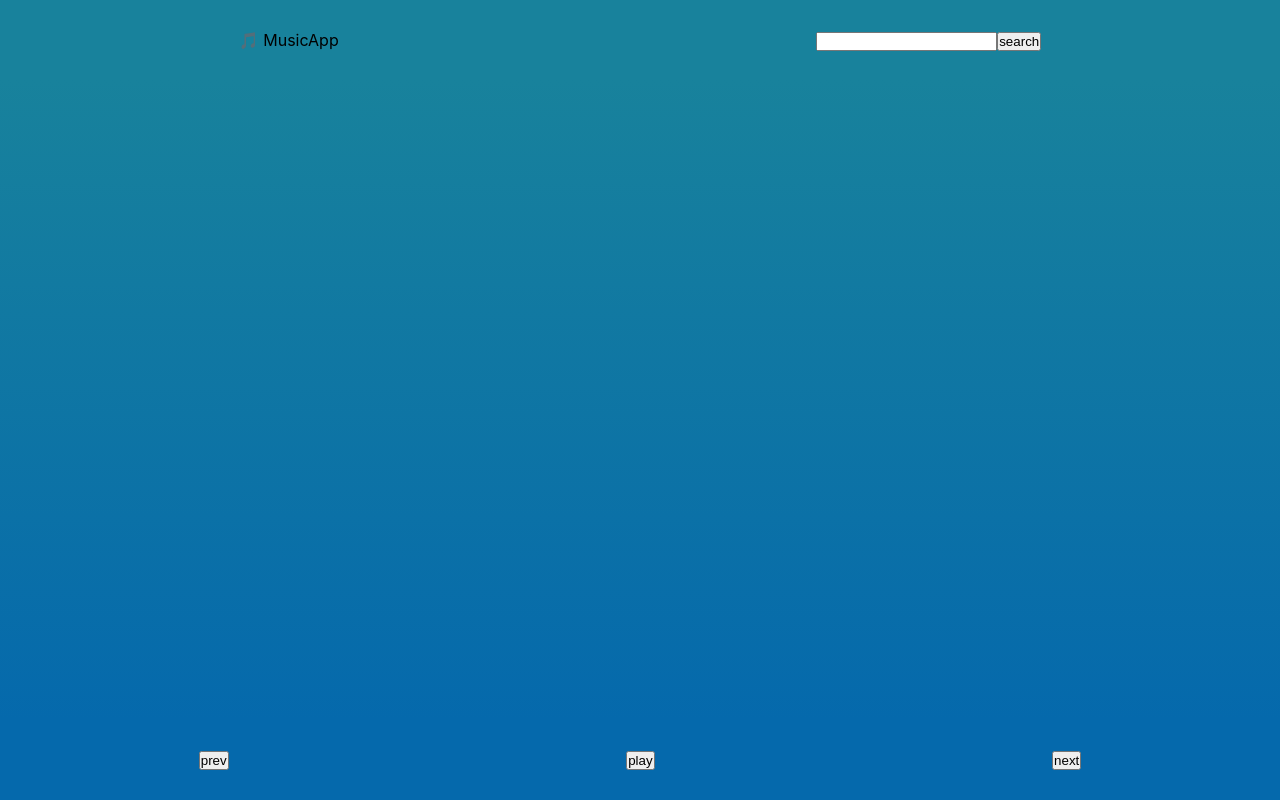
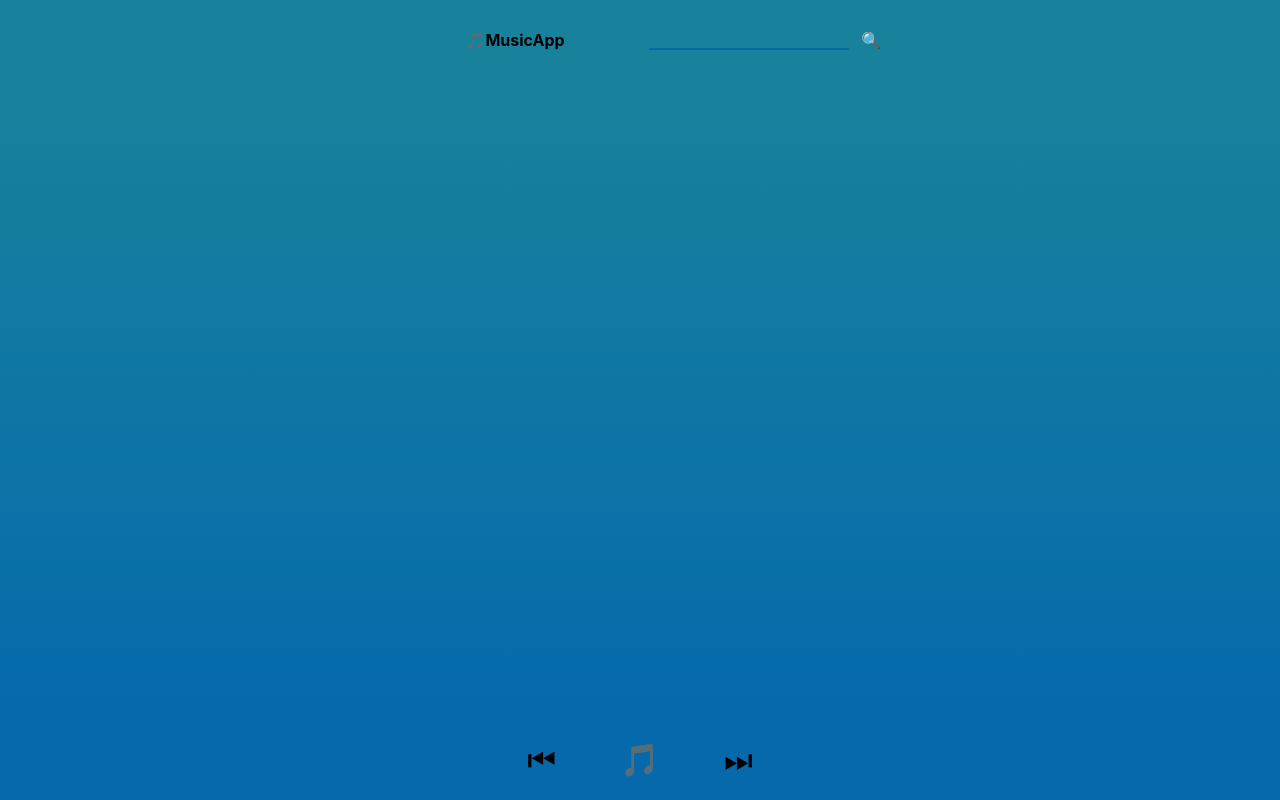
Before and after one commit to PatrykBuniX/MusicApp, a React (Create React App) app: page / in a window 1280 px wide. Built offline with nearby package versions, Linux system fonts and the light colour scheme.

Commit message:
style searchbar, player and songs list

```diff
--- a/src/components/Player.js
+++ b/src/components/Player.js
@@ -8,7 +8,7 @@ const PlayerWrapper = styled.div`
   height: 10vh;
   background: #0569ac;
   display: flex;
-  justify-content: space-around;
+  justify-content: center;
   align-items: center;
   position: fixed;
   bottom: 0;
@@ -21,6 +21,30 @@ const Canvas = styled.canvas`
   z-index: -1;
   top: 0;
   left: 0;
+`;
+
+const Button = styled.button`
+  cursor: pointer;
+  background: none;
+  border: none;
+  font-size: 2em;
+  transition: transform 0.2s cubic-bezier(0.14, 1.35, 0.54, 1.95);
+  outline: none;
+
+  &:hover {
+    transform: scale(1.1);
+  }
+  &:focus {
+    transform: scale(1.1);
+  }
+
+  &:nth-of-type(2) {
+    margin: 0 10%;
+
+    @media (min-width: 768px) {
+      margin: 0 5%;
+    }
+  }
 `;
 
 const Player = props => {
@@ -37,7 +61,9 @@ const Player = props => {
   let bufferLength;
 
   const handleClick = () => {
+    if (!audio.current.src) return;
     if (isPlaying) {
+      console.dir(audio.current);
       props.togglePlay(false);
     } else {
       props.togglePlay(true);
@@ -115,9 +141,27 @@ const Player = props => {
         src={playlist[trackIndex] && playlist[trackIndex].preview}
       ></audio>
       <Canvas ref={canvas}></Canvas>
-      <button onClick={playPrev}>prev</button>
-      <button onClick={handleClick}>{!isPlaying ? "play" : "pause"}</button>
-      <button onClick={playNext}>next</button>
+      <Button onClick={playPrev}>
+        <span role="img" aria-label="previous">
+          ⏮
+        </span>
+      </Button>
+      <Button onClick={handleClick}>
+        {!isPlaying ? (
+          <span role="img" aria-label="music note">
+            🎵
+          </span>
+        ) : (
+          <span role="img" aria-label="pause">
+            ⏸
+          </span>
+        )}
+      </Button>
+      <Button onClick={playNext}>
+        <span role="img" aria-label="next">
+          ⏭
+        </span>
+      </Button>
     </PlayerWrapper>
   );
 };
--- a/src/components/SearchBar.js
+++ b/src/components/SearchBar.js
@@ -9,10 +9,64 @@ const BarWrapper = styled.div`
   height: 10vh;
   background: #18829c;
   display: flex;
-  justify-content: space-around;
+  justify-content: center;
   align-items: center;
   position: fixed;
   top: 0;
+  font-size: 1rem;
+
+  /* @media (min-width: 768px) {
+    justify-content: flex-start;
+  } */
+`;
+
+const Logo = styled.p`
+  flex: 1;
+  max-width: 250px;
+  display: flex;
+  justify-content: center;
+  font-size: 1em;
+  font-weight: bold;
+`;
+
+const Form = styled.form`
+  flex: 1;
+  max-width: 250px;
+  display: flex;
+  justify-content: center;
+`;
+
+const Input = styled.input`
+  width: 80%;
+  background: none;
+  border: none;
+  border-bottom: 2px solid #0569ac;
+  outline: none;
+  transform-origin: right;
+  transition: transform 0.2s cubic-bezier(0.14, 1.35, 0.54, 1.95);
+
+  &:hover {
+    transform: scale(1.2);
+  }
+  &:focus {
+    transform: scale(1.2);
+  }
+`;
+const Button = styled.button`
+  cursor: pointer;
+  background: none;
+  border: none;
+  font-size: 1em;
+  margin-left: 5%;
+  transition: transform 0.2s ease-in-out;
+  outline: none;
+
+  &:hover {
+    transform: scale(1.1);
+  }
+  &:focus {
+    transform: scale(1.1);
+  }
 `;
 
 const SearchBar = props => {
@@ -35,16 +89,20 @@ const SearchBar = props => {
   };
   return (
     <BarWrapper>
-      <p>
+      <Logo>
         <span role="img" aria-label="music note">
           🎵
         </span>{" "}
         MusicApp
-      </p>
-      <form onSubmit={handleSubmit}>
-        <input onChange={handleChange} type="text" />
-        <button type="submit">search</button>
-      </form>
+      </Logo>
+      <Form onSubmit={handleSubmit}>
+        <Input onChange={handleChange} type="text" />
+        <Button type="submit">
+          <span role="img" aria-label="magnify">
+            🔍
+          </span>
+        </Button>
+      </Form>
     </BarWrapper>
   );
 };
--- a/src/components/SongsList.js
+++ b/src/components/SongsList.js
@@ -19,35 +19,38 @@ const List = styled.ul`
   list-style-type: none;
   height: 100%;
   width: 100%;
+  &::-webkit-scrollbar {
+    display: none;
+  }
 `;
 
 const ListItem = styled.li`
   margin: 1% auto;
   width: 90%;
-  max-width: 600px;
+  max-width: 500px;
   height: 15%;
-  max-height: 80px;
+  max-height: 70px;
   background: hsla(244, 0%, 100%, 0.25);
-  border: 2px solid black;
+  border-bottom: 4px solid black;
   display: flex;
   justify-content: space-between;
+  cursor: pointer;
 `;
 
 const Button = styled.button`
   display: block;
-  margin: 1vh auto;
-  position: absolute;
-  left: 0;
-  right: 0;
-  z-index: 1;
+  width: 100%;
+  height: 100%;
+  background: none;
+  cursor: pointer;
+  border: none;
 `;
 
 const Title = styled.p`
-  font-size: 0.9em;
+  font-size: 1.1em;
 `;
 const Artist = styled.p`
-  font-size: 0.8em;
-  color: grey;
+  font-size: 0.9em;
 `;
 
 const Album = styled.img`
@@ -55,8 +58,15 @@ const Album = styled.img`
   border-left: 2px solid black;
 `;
 
+const Link = styled.a`
+  color: blue;
+  text-decoration: none;
+`;
+
 const SongsList = props => {
   const handleClick = e => {
+    console.dir(e.target);
+    if (e.target.tagName === "A") return;
     const { index } = e.target.dataset;
     props.setTrackIndex(Number(index));
     props.togglePlay(true);
@@ -75,23 +85,27 @@ const SongsList = props => {
                   <div>
                     <Title>{song.title_short}</Title>
                     <Artist>{song.artist.name}</Artist>
-                    <a
+                    <Link
                       rel="noopener noreferrer"
                       target="_blank"
                       href={song.preview}
                     >
                       link
-                    </a>
+                    </Link>
                   </div>
                   <Album alt="album" src={song.album.cover} />
                 </ListItem>
               );
             })}
+          {songs.length >= 1 && (
+            <ListItem>
+              <Button onClick={() => props.loadMore(lastQuery)}>
+                load more...
+              </Button>
+            </ListItem>
+          )}
         </List>
       }
-      {songs.length >= 1 && (
-        <Button onClick={() => props.loadMore(lastQuery)}>load more...</Button>
-      )}
     </Wrapper>
   );
 };
```
